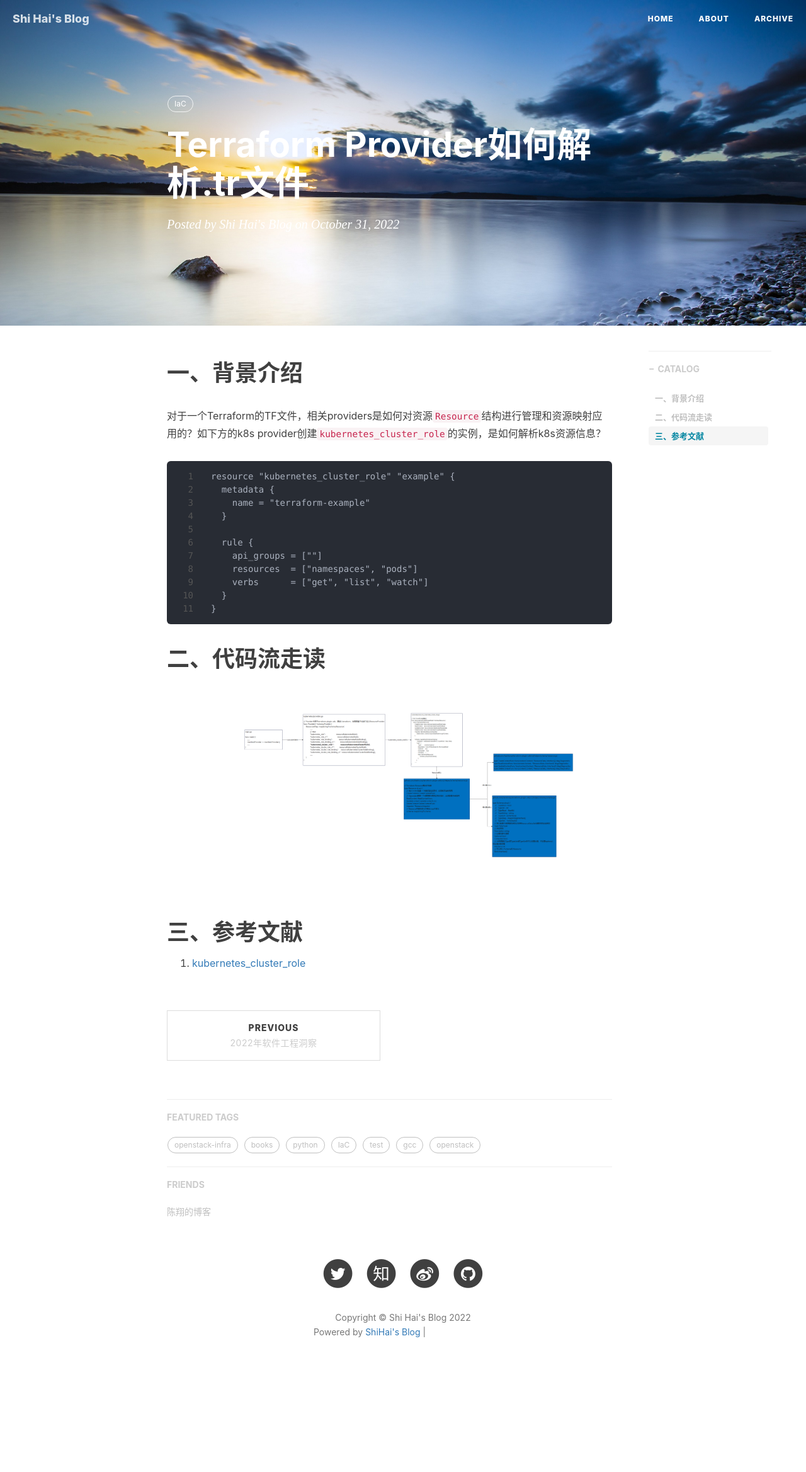
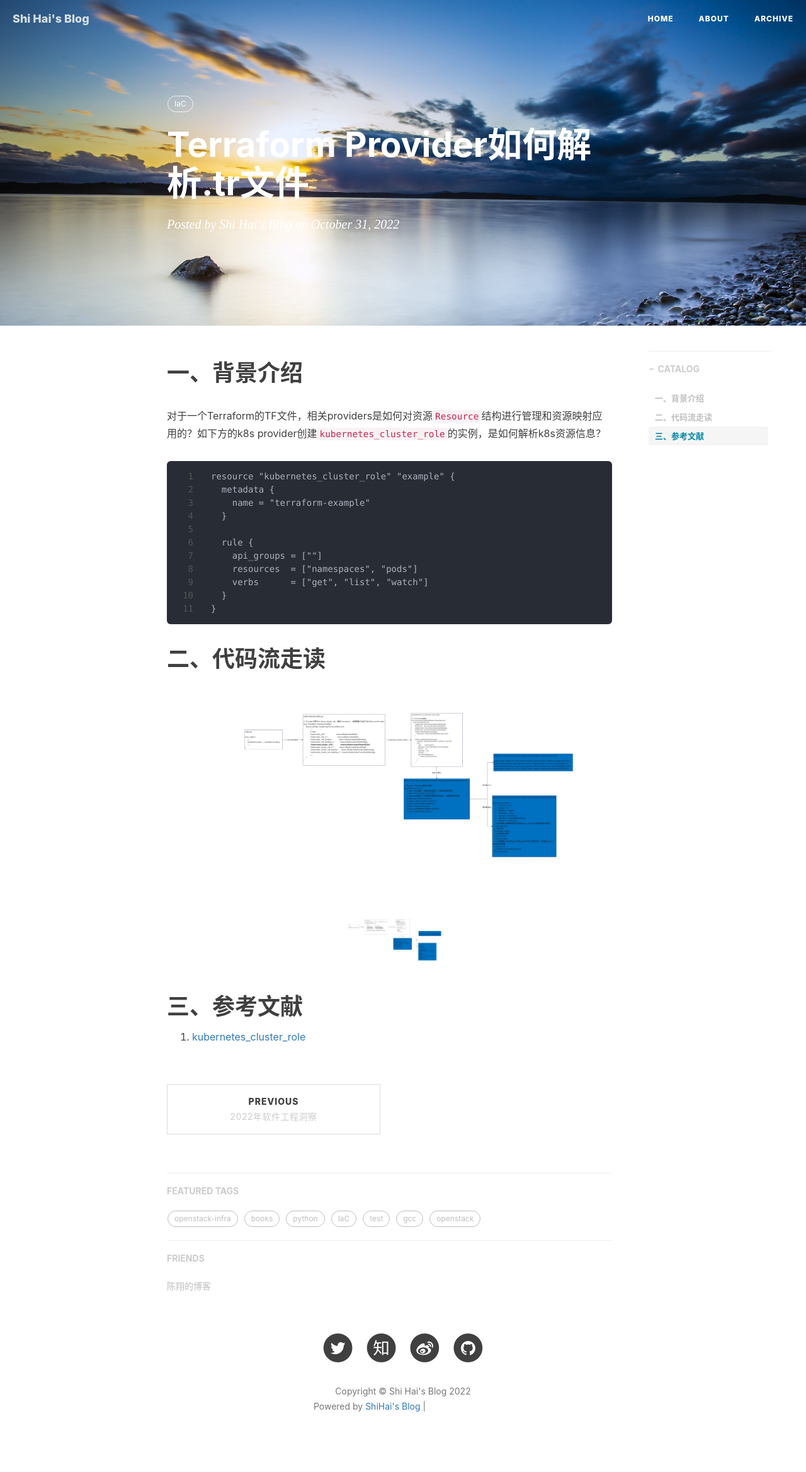
Before and after one commit to shihai1991/shihai1991.github.io, a Jekyll site: the page built from _posts/2022-10-31-provider如何解析tf配置文件.md, in a window 1280 px wide. Shown: the whole page at 63% size. Built offline with Jekyll 4.4.1, drawn with Linux system fonts in a browser that asks for light colours; nearby versions of some CDN libraries; comment, search, counter and statistics services are not loaded; before the commit the page ends 2219 px from its top, so only the background shows below that; grey boxes are pictures that could not be loaded.

Commit message:
Update 2022-10-31-provider如何解析tf配置文件.md

```diff
--- a/_posts/2022-10-31-provider如何解析tf配置文件.md
+++ b/_posts/2022-10-31-provider如何解析tf配置文件.md
@@ -27,6 +27,6 @@
 
 # 二、代码流走读
 ![]({{site.baseurl}}/img/20221031 k8s provider读取resource处理主要逻辑.png)
-
+<img src="{{site.baseurl}}/img/20221031 k8s provider读取resource处理主要逻辑.png" alt="" width="200"/>
 # 三、参考文献
 1. [kubernetes_cluster_role](https://registry.terraform.io/providers/hashicorp/kubernetes/latest/docs/resources/cluster_role)
```
